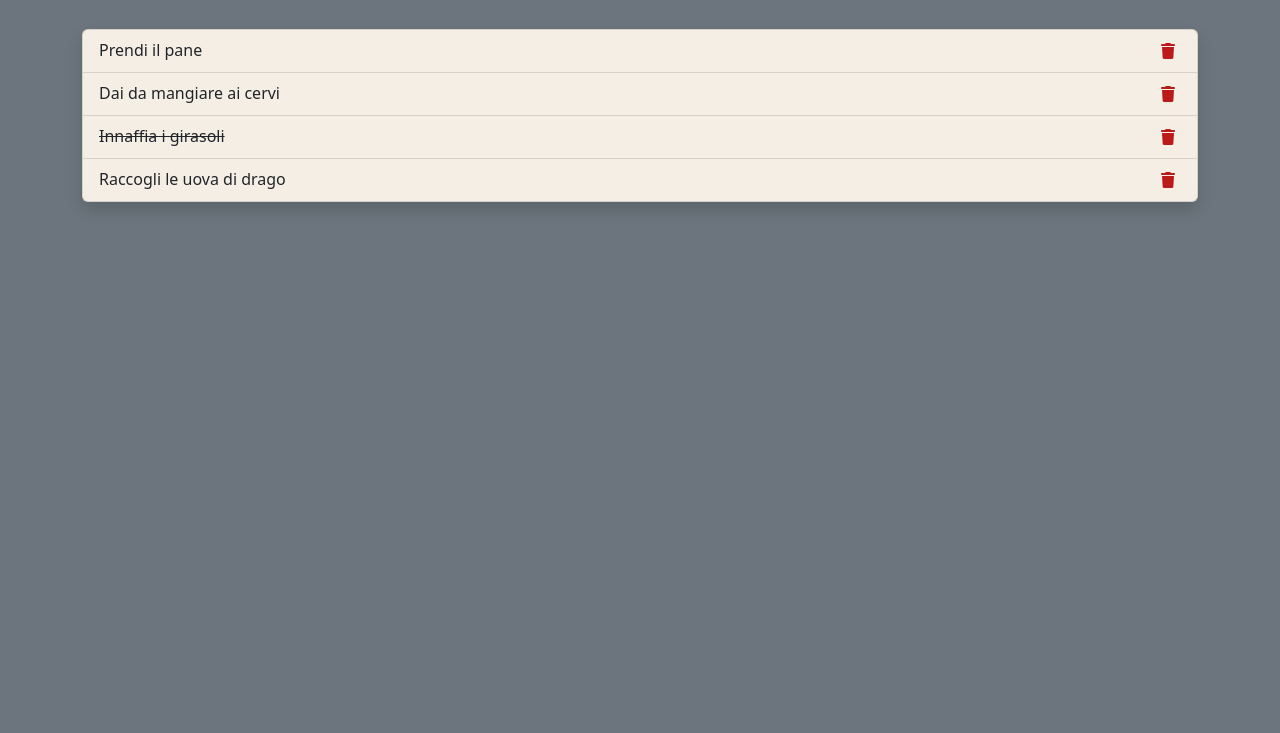
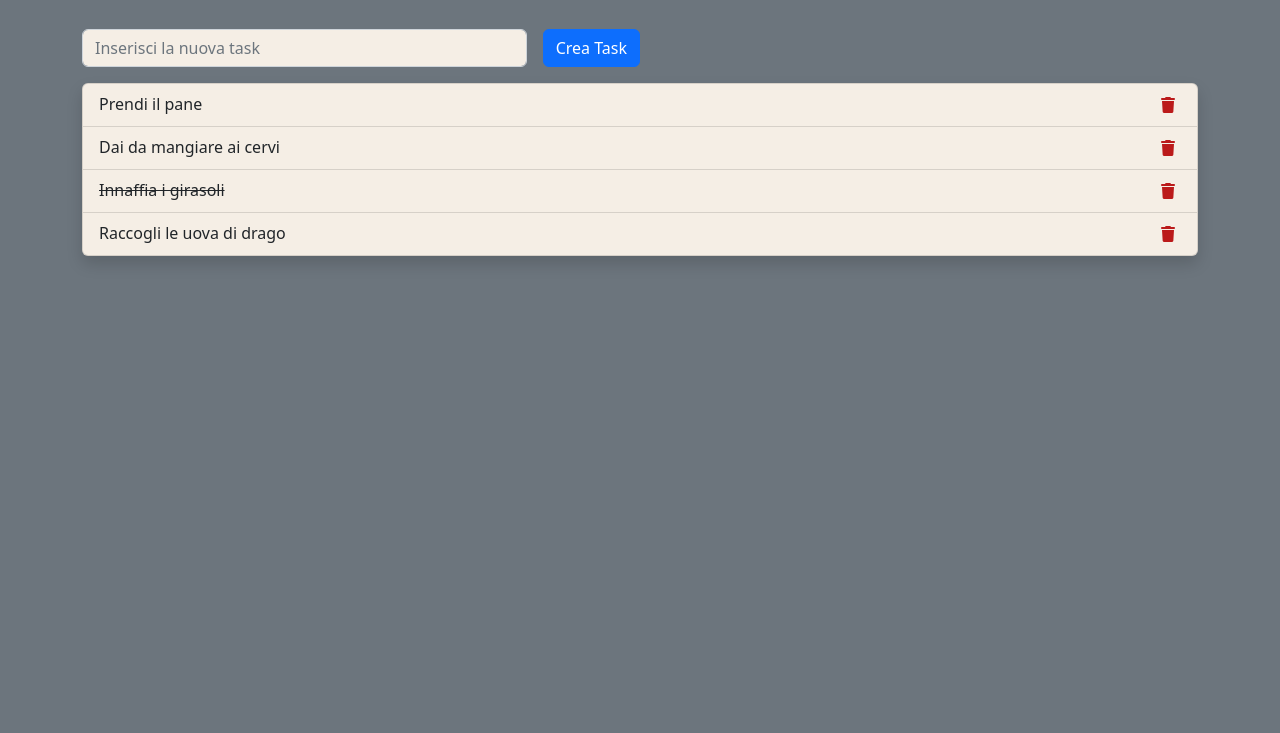
Before and after one commit to Ciaowilly3/vue-todolist, a plain HTML site: page index.html in a window 1280 px wide. Shown: the part 67-800 px from the top of the page. Drawn offline with nearby package versions, Linux system fonts and the light colour scheme.

Commit message:
aggiunto form per input

```diff
--- a/css/style.css
+++ b/css/style.css
@@ -10,3 +10,9 @@ h1 {
   border: none;
   color: rgb(187, 26, 26);
 }
+.form-control {
+  background-color: rgb(245, 238, 229);
+}
+.form-control:focus {
+  background-color: rgb(245, 238, 229);
+}
--- a/index.html
+++ b/index.html
@@ -21,10 +21,34 @@
   </head>
   <body class="bg-secondary">
     <div class="container">
-      <h1 class="text-center mb-5">To do list</h1>
+      <h1 class="mb-5">To do list</h1>
     </div>
     <!-- container con id app che conterrà il contenuto dinamico -->
+
     <div class="container" id="app">
+      <!-- input area -->
+      <form class="d-flex w-50">
+        <div class="pe-2 flex-grow-1">
+          <label for="newTask" class="visually-hidden"></label>
+          <input
+            type="text"
+            class="form-control"
+            id="newTask"
+            placeholder="Inserisci la nuova task"
+            v-model="newText"
+          />
+        </div>
+        <div class="ps-2">
+          <button
+            type="submit"
+            class="btn btn-primary mb-3"
+            @click.prevent="getNewTask(newText)"
+          >
+            Crea Task
+          </button>
+        </div>
+      </form>
+      <!-- lista di cose -->
       <ul class="list-group shadow">
         <li
           v-for="task,i in tasksToDoArray"
--- a/js/main.js
+++ b/js/main.js
@@ -32,5 +32,13 @@ const app = createApp({
         this.tasksToDoArray.splice(indexToDelete, 1);
       }
     },
+    getNewTask(newText) {
+      //   aggiungo la new task all'array pre-compilato
+      const newTask = {
+        text: newText,
+        done: false,
+      };
+      this.tasksToDoArray.push(newTask);
+    },
   },
 }).mount("#app");
```
